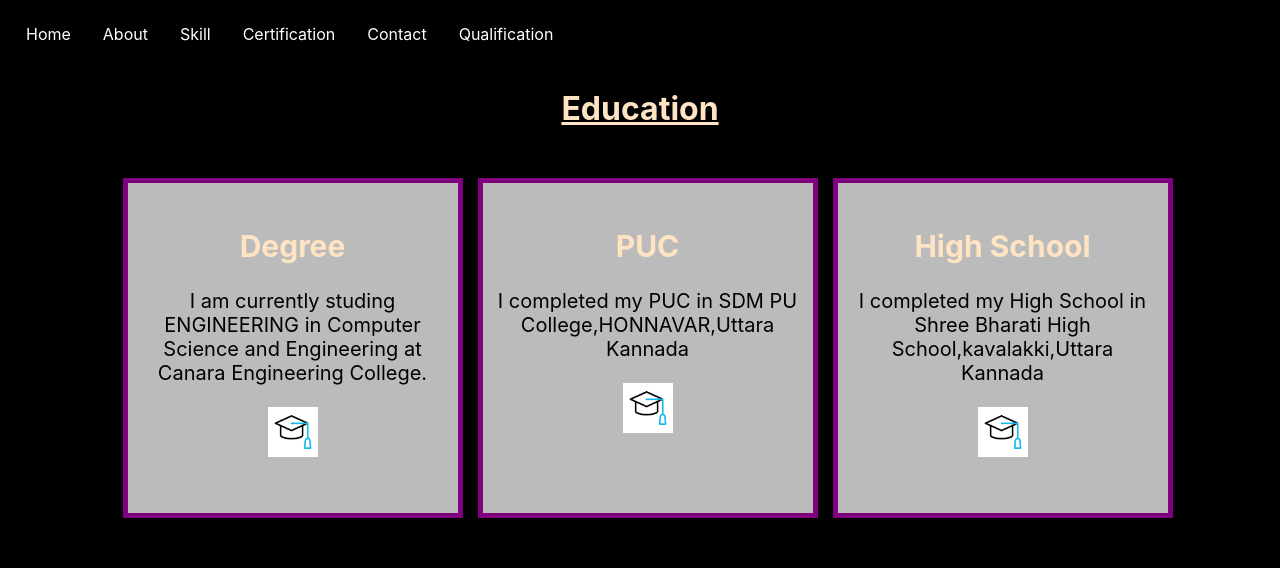
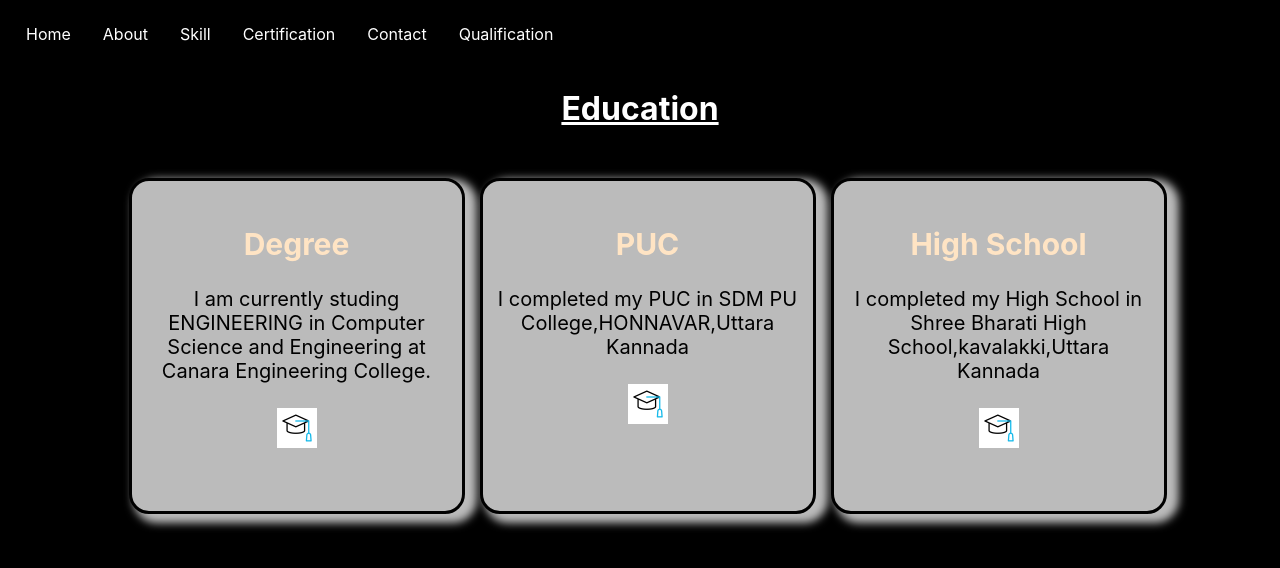
Before and after one commit to Himaninaik/react, a React (Create React App) app: page /Education in a window 1280 px wide. Shown: the top 568 px of the page. Built offline with nearby package versions, Linux system fonts and the light colour scheme.

Commit message:
seventh commit

```diff
--- a/src/App.js
+++ b/src/App.js
@@ -21,10 +21,11 @@ function App() {
         <Route path='/' element={<Home />}/>
         <Route path='/about' element={<About />}/>
         <Route path='/skill' element={<Skill />}/>
-        <Route path='/contact' element={< Contact/>}/>
+
         <Route path='/certification' element={< Certification/>}/>
         <Route path='/Education' element={< Education/>}/>
         <Route path='/Qualification' element={< Qualification/>}/>
+        <Route path='/contact' element={< Contact/>}/>
 
       </Routes>
       </BrowserRouter>
--- a/src/component/Contact.js
+++ b/src/component/Contact.js
@@ -3,6 +3,7 @@ import emailjs from '@emailjs/browser';
 import "../css/Contact.css";
 import Loader from "./Loader";
 import "../css/loader.css";
+import '../css/Footer.css';
 function Contact(){
 
 
--- a/src/component/Home.js
+++ b/src/component/Home.js
@@ -1,26 +1,28 @@
 import First from "./My";
 import Skill from "./Skill";
 import About from  "./About";
-import Contact from "./Contact";
+
 import "../css/Home.css";
 import My from "./My";
 import Certification from "./Certification";
 import Qualification from "./Qualification";
 import Education from "./Education";
+
+import Contact from "./Contact";
 import Footer from "./Footer";
-
 function Home(){
     return(
         <>
       <My/>
       <About/>
       <Skill/>
-<Contact/>
+
 <Certification/>
 <Qualification/>
 <Education/>
+
+<Contact/>
 <Footer/>
-
 <div className="bar"></div>
       </>
     );
--- a/src/component/Skill.js
+++ b/src/component/Skill.js
@@ -3,6 +3,8 @@ import svgcss from "../image/csss.png";
 import svgjava from "../image/javas.png";
 import svgpythoon from "../image/pythoonn.png";
 import "../css/Skill.css";
+// import Footer from "./Footer";
+// import '../css/Footer.css';
 function Skill(){
     return(
         <>
@@ -16,6 +18,7 @@ function Skill(){
             <img src={svgcss} alt="csss" />
             <img src={svgjava} alt="jvas" />
             <img src={svgpythoon} alt="pyt" />
+            {/* <Footer/> */}
         </div>
         </div>
         </>
--- a/src/css/Card.css
+++ b/src/css/Card.css
@@ -17,9 +17,10 @@
      margin-left: 15px;
     background: #bbb;
     color: black;
-    border: 5px solid purple;
+    border: 3px solid black;
     transition: transform 0.5s;
-
+  border-radius: 20px  ;
+box-shadow: 8px 5px 8px 4px #bbb;
    justify-content: center;
 }
 .card h2{
@@ -32,9 +33,9 @@ p{
     margin-bottom:20px;
 }
 .card img{
-    margin-bottom: 1px;
-    margin-top: 2px;
-    height: 50px;
+    /* margin-bottom: 1px; */
+    margin-top: 5px;
+    height: 40px;
 }
 .card h2{
     font-size: 30px;
@@ -49,6 +50,7 @@ p{
       align-items: center;
       margin-top:100px;
       height: 600px;
+
         }
         .card-list{
             display: flex;
--- a/src/css/Footer.css
+++ b/src/css/Footer.css
@@ -60,8 +60,9 @@
       left: 0;
       right: 0;
       bottom: 0;
+      /* float: bottom; */
       width: 100%;
-      background-color: #36454f;;
+      /* background-color: #36454f;; */
       min-height: 20px;
       padding: 10px;
       text-align: center;
--- a/src/css/Navbar.css
+++ b/src/css/Navbar.css
@@ -56,7 +56,7 @@ ul {
        left: 0%;
        height:400%;
        background-color: #36454f;
-
+       z-index: 9999;
        position: fixed;
        display:block;
       backdrop-filter: blur(2px);
```
